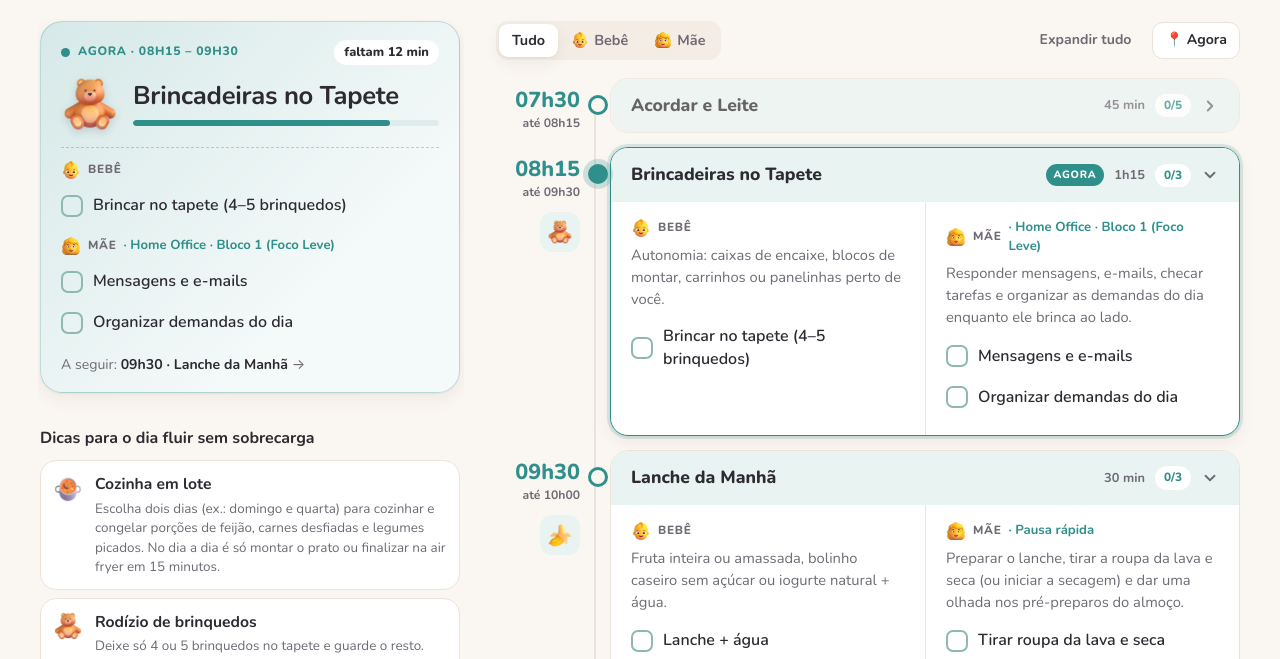
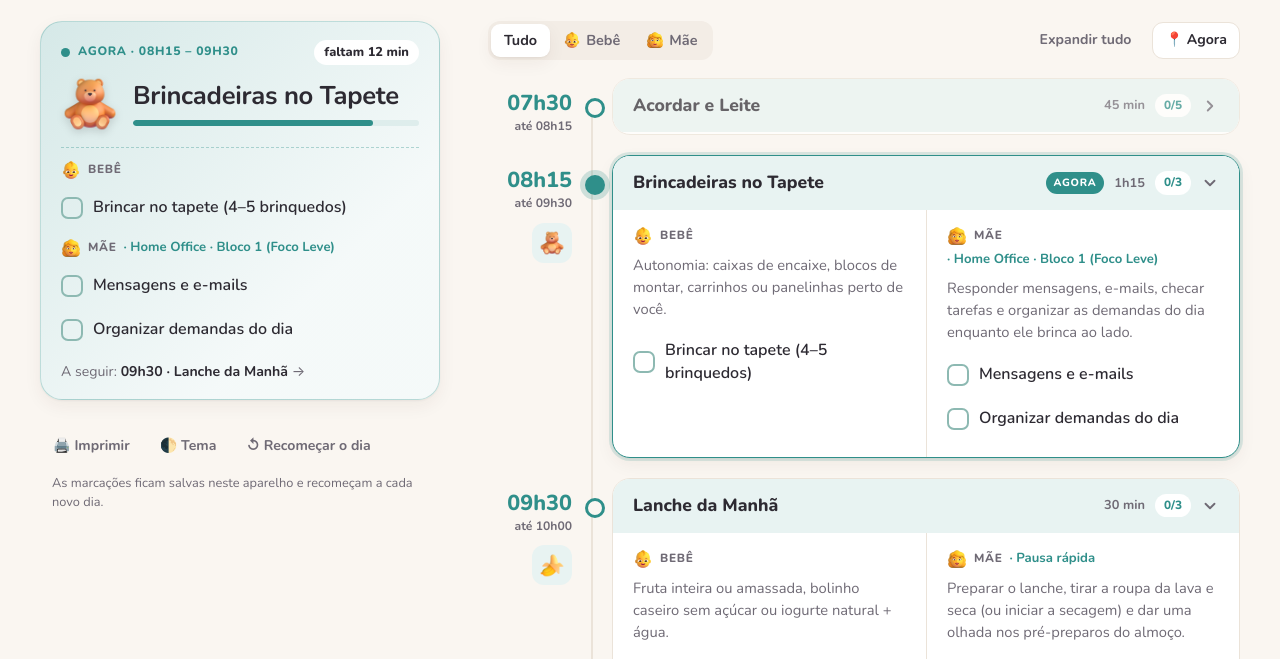
Before and after one commit to Franppires/routine, a plain HTML site: page index.html in a window 1280 px wide. Shown: the part 123-782 px from the top of the page. Drawn offline with nearby package versions, Linux system fonts and the light colour scheme.

Commit message:
Corrige rolagem da coluna lateral e aumenta espaçamentos
Co-Authored-By: Claude Opus 5.5 <noreply@anthropic.com>

```diff
--- a/index.html
+++ b/index.html
@@ -110,13 +110,13 @@ img { object-fit: contain; }
 /* ---------- Linha do tempo ---------- */
 .slot {
   --tint: color-mix(in srgb, var(--c) 11%, var(--surface));
-  position: relative; display: grid; grid-template-columns: 74px 1fr; gap: 0 26px;
-  padding-bottom: 12px; scroll-margin-top: 72px;
+  position: relative; display: grid; grid-template-columns: 74px 1fr; gap: 0 34px;
+  padding-bottom: 16px; scroll-margin-top: 72px;
 }
-.slot::before { content: ""; position: absolute; left: 86px; top: 0; bottom: 0; width: 2px; background: var(--line); }
+.slot::before { content: ""; position: absolute; left: 90px; top: 0; bottom: 0; width: 2px; background: var(--line); }
 .slot:first-child::before { top: 22px; }
 .slot::after {
-  content: ""; position: absolute; left: 80px; top: 17px; width: 14px; height: 14px; border-radius: 50%;
+  content: ""; position: absolute; left: 84px; top: 17px; width: 14px; height: 14px; border-radius: 50%;
   background: var(--bg); border: 3px solid var(--c); z-index: 1; transition: background .2s, box-shadow .2s;
 }
 .slot.done::after { background: var(--done); border-color: var(--done); }
@@ -148,13 +148,13 @@ img { object-fit: contain; }
 .cols { display: grid; grid-template-columns: 1fr 1fr; }
 .side { padding: 14px 16px 14px; min-width: 0; }
 .cols .side + .side { border-left: 1px solid var(--line); }
-.side-h { display: flex; align-items: center; gap: 7px; font-size: .74rem; font-weight: 800; text-transform: uppercase; letter-spacing: .06em; color: var(--muted); margin-bottom: 6px; }
+.side-h { display: flex; align-items: center; flex-wrap: wrap; gap: 4px 7px; font-size: .74rem; font-weight: 800; text-transform: uppercase; letter-spacing: .06em; color: var(--muted); margin-bottom: 8px; }
 .side-h img { width: 20px; height: 20px; }
 .side-h span { text-transform: none; letter-spacing: 0; font-size: .82rem; font-weight: 700; color: var(--c); }
-.desc { margin: 0 0 8px; font-size: .87rem; color: var(--muted); line-height: 1.5; }
+.desc { margin: 0 0 12px; font-size: .87rem; color: var(--muted); line-height: 1.5; }
 
 /* Checklist */
-.tasks { list-style: none; margin: 0; padding: 0; display: grid; gap: 1px; }
+.tasks { list-style: none; margin: 0; padding: 0; display: grid; gap: 4px; }
 .task { position: relative; display: flex; align-items: center; gap: 10px; padding: 7px 8px; margin: 0 -8px; border-radius: 10px; cursor: pointer; font-weight: 600; font-size: .94rem; min-height: 40px; }
 .task:hover { background: var(--surface-2); }
 .task input { position: absolute; opacity: 0; width: 1px; height: 1px; pointer-events: none; }
@@ -202,22 +202,21 @@ footer p { width: 100%; text-align: center; color: var(--muted); font-size: .8re
   .top { margin-bottom: 24px; }
   .top h1 { font-size: 1.9rem; }
   .ring { width: 88px; height: 88px; }
-  .layout { display: grid; grid-template-columns: minmax(360px, 420px) 1fr; gap: 36px; align-items: start; }
-  .aside {
-    display: flex; flex-direction: column; gap: 0; position: sticky; top: 20px;
-    max-height: calc(100vh - 40px); overflow-y: auto; scrollbar-width: thin; padding: 2px 4px 2px 2px; margin: -2px -4px -2px -2px;
-  }
+  .layout { display: grid; grid-template-columns: minmax(340px, 400px) 1fr; gap: 48px; align-items: start; }
+  .aside { display: flex; flex-direction: column; gap: 4px; position: sticky; top: 24px; }
+  .hero { margin-bottom: 8px; }
   .hero-tasks { grid-template-columns: 1fr; gap: 10px; }
   .hero h2 { font-size: 1.6rem; }
-  .tips h2 { margin-top: 22px; font-size: 1rem; }
-  .tip-grid { grid-template-columns: 1fr; gap: 8px; }
-  .tip { padding: 12px; font-size: .84rem; }
+  .tips { padding-left: 124px; }
+  .tips h2 { margin-top: 36px; }
+  .tip-grid { gap: 12px; }
   footer { justify-content: flex-start; margin-top: 16px; }
   footer p { text-align: left; padding-left: 12px; }
   .toolbar { padding-top: 0; }
-  .slot { grid-template-columns: 84px 1fr; gap: 0 30px; padding-bottom: 14px; }
-  .slot::before { left: 98px; }
-  .slot::after { left: 92px; }
+  .slot { grid-template-columns: 84px 1fr; gap: 0 40px; padding-bottom: 20px; }
+  .slot::before { left: 103px; }
+  .slot::after { left: 97px; top: 20px; }
+  .when { padding-top: 14px; }
   .when .ini { font-size: 1.35rem; }
   .card-head { padding: 14px 20px; }
   .card-head .title { font-size: 1.1rem; }
@@ -234,9 +233,9 @@ footer p { width: 100%; text-align: center; color: var(--muted); font-size: .8re
   .hero h2 { font-size: 1.25rem; }
   .hero-ill img { width: 46px; height: 46px; }
   .hero-tasks, .cols, .tip-grid { grid-template-columns: 1fr; }
-  .slot { grid-template-columns: 50px 1fr; gap: 0 22px; }
-  .slot::before { left: 60px; }
-  .slot::after { left: 54px; }
+  .slot { grid-template-columns: 54px 1fr; gap: 0 30px; padding-bottom: 14px; }
+  .slot::before { left: 68px; }
+  .slot::after { left: 62px; }
   .when .ini { font-size: 1rem; }
   .when .fim { font-size: .68rem; }
   .tile { width: 34px; height: 34px; border-radius: 10px; }
@@ -291,10 +290,6 @@ footer p { width: 100%; text-align: center; color: var(--muted); font-size: .8re
   <aside class="aside">
   <section class="hero" id="now" aria-live="polite"></section>
   <div class="chips" id="chips"></div>
-  <section class="tips">
-    <h2>Dicas para o dia fluir sem sobrecarga</h2>
-    <div class="tip-grid" id="tips"></div>
-  </section>
   <footer>
     <button class="btn ghost" id="print">🖨️ Imprimir</button>
     <button class="btn ghost" id="theme">🌓 Tema</button>
@@ -316,6 +311,10 @@ footer p { width: 100%; text-align: center; color: var(--muted); font-size: .8re
   </nav>
 
   <main id="blocks"></main>
+  <section class="tips">
+    <h2>Dicas para o dia fluir sem sobrecarga</h2>
+    <div class="tip-grid" id="tips"></div>
+  </section>
   </div>
   </div>
 </div>
```
